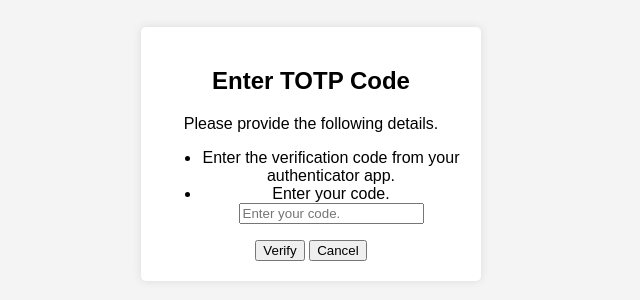
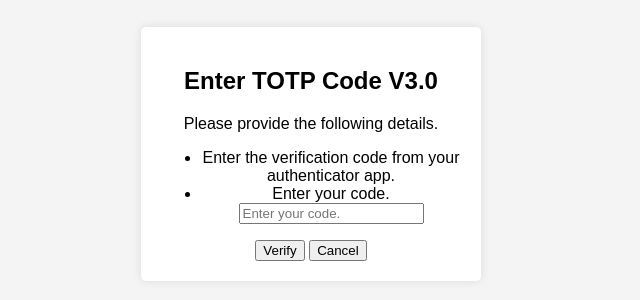
Before and after one commit to brunofreitas-br/B2C-Pages, a plain HTML site: page index.html in a window 1280 px wide. Shown: the part 246-546 px from the top of the page, without its empty margins (329-969 px from the left). Drawn offline with Linux system fonts and the light colour scheme.

Commit message:
Update index.html

```diff
--- a/index.html
+++ b/index.html
@@ -31,7 +31,7 @@
 </head>
 <body>
     <div id="api" class="container">
-        <h2>Enter TOTP Code</h2>
+        <h2>Enter TOTP Code V3.0</h2>
         <p>Please provide the following details.</p>
         <ul>
             <li>Enter the verification code from your authenticator app.</li>
```
